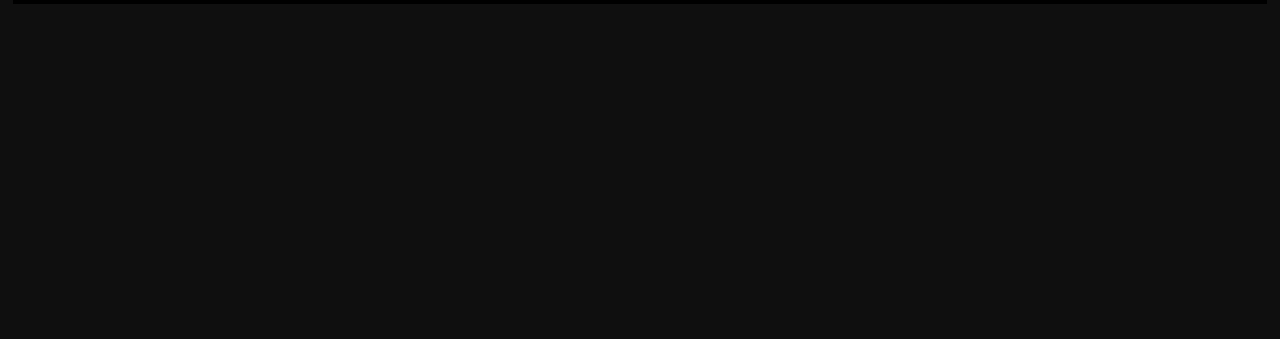
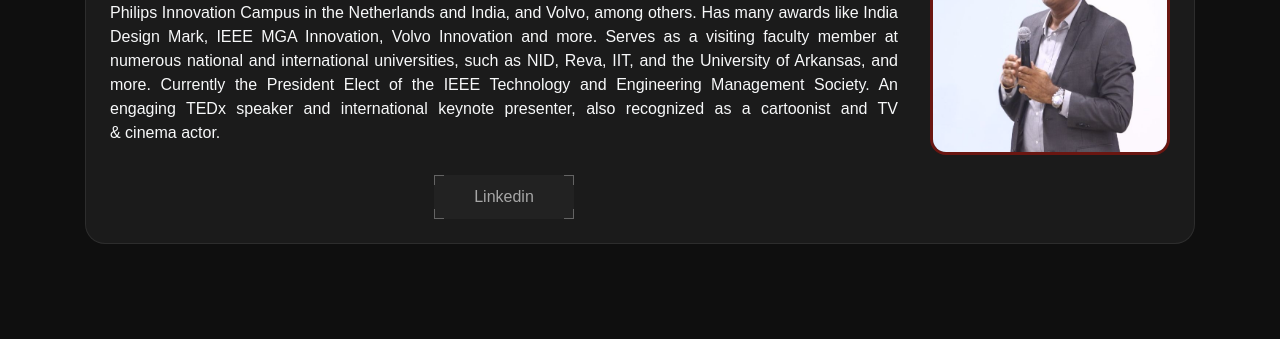
Before and after one commit to smaran-jaianand/tedxwebsitedesign, a plain HTML site: page speakers.html in a window 1280 px wide. Shown: the part 4315-4654 px from the top of the page. Before the commit the page ends 4319 px from the top, so only its background shows below. Drawn offline with nearby package versions, Linux system fonts and the light colour scheme; a web font is replaced by a local one.

Commit message:
Added Speaker

```diff
--- a/speakers.html
+++ b/speakers.html
@@ -578,7 +578,40 @@
 				</div>
 
 				<!-- Image Block -->
-				<div class="speaker-img"><img src="img/simgs/Madhavi.jpg" alt="Anjaneyulu Pillalamarri">
+				<div class="speaker-img"><img src="img/simgs/Madhavi.jpg" alt="Ms. Galla Madhavi">
+				</div>
+			</div>
+			<div class="card speaker-card p-4 mb-5 d-flex flex-lg-row flex-column align-items-center gap-4">
+				<!-- Info Block -->
+				<div class="speaker-info flex-grow-1 text-center text-lg-start">
+					<h3 class="text-white fw-semibold mb-1">Dr. Sudeendra Koushik</h3>
+					<p class="text-muted mb-3">Chief Innovator & Founder | Innovation by Design</p>
+					<p class="text-light text-justify">
+						A highly experienced professional in technology management, innovation, and consulting, with
+						nearly 50 patents at various stages. Consults and advises organizations to enhance innovation
+						capacity, foster innovators, and cultivate an innovation-driven culture. Has worked
+						internationally with Philips in Singapore, the Philips Innovation Campus in the Netherlands and
+						India, and Volvo, among others. Has many awards like India Design Mark, IEEE MGA Innovation,
+						Volvo Innovation and more. Serves as a visiting faculty member at numerous national and
+						international universities, such as
+						NID, Reva, IIT, and the University of Arkansas, and more. Currently the President Elect of the
+						IEEE Technology and Engineering Management Society. An engaging TEDx speaker and
+						international keynote presenter, also recognized as a cartoonist and TV &amp; cinema actor.
+					</p>
+					<a href="https://www.linkedin.com/in/sudeendrakoushik/?originalSubdomain=in" class="btn-star">
+						<span class="top_left"></span>
+						<span class="top_right"></span>
+						<span class="title">
+							Linkedin
+						</span>
+						<span class="bottom_left"></span>
+						<span class="bottom_right"></span>
+					</a>
+
+				</div>
+
+				<!-- Image Block -->
+				<div class="speaker-img"><img src="img/simgs/SK.jpeg" alt="Dr. Sudeendra Koushik">
 				</div>
 			</div>
 		</div>
```
Also changed, not shown: img/simgs/SK.jpeg (added), img/simgs/sandeep.jpg.
